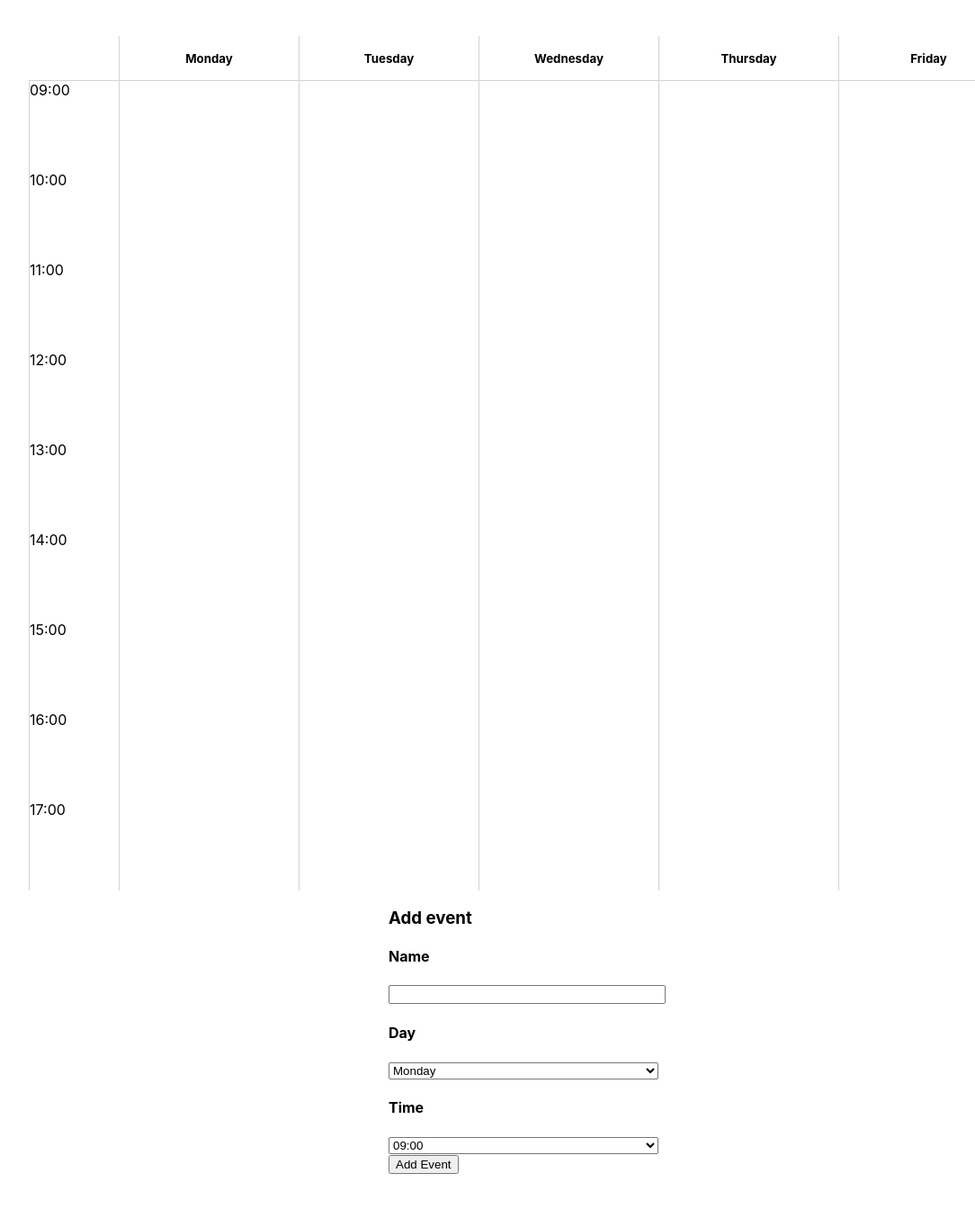
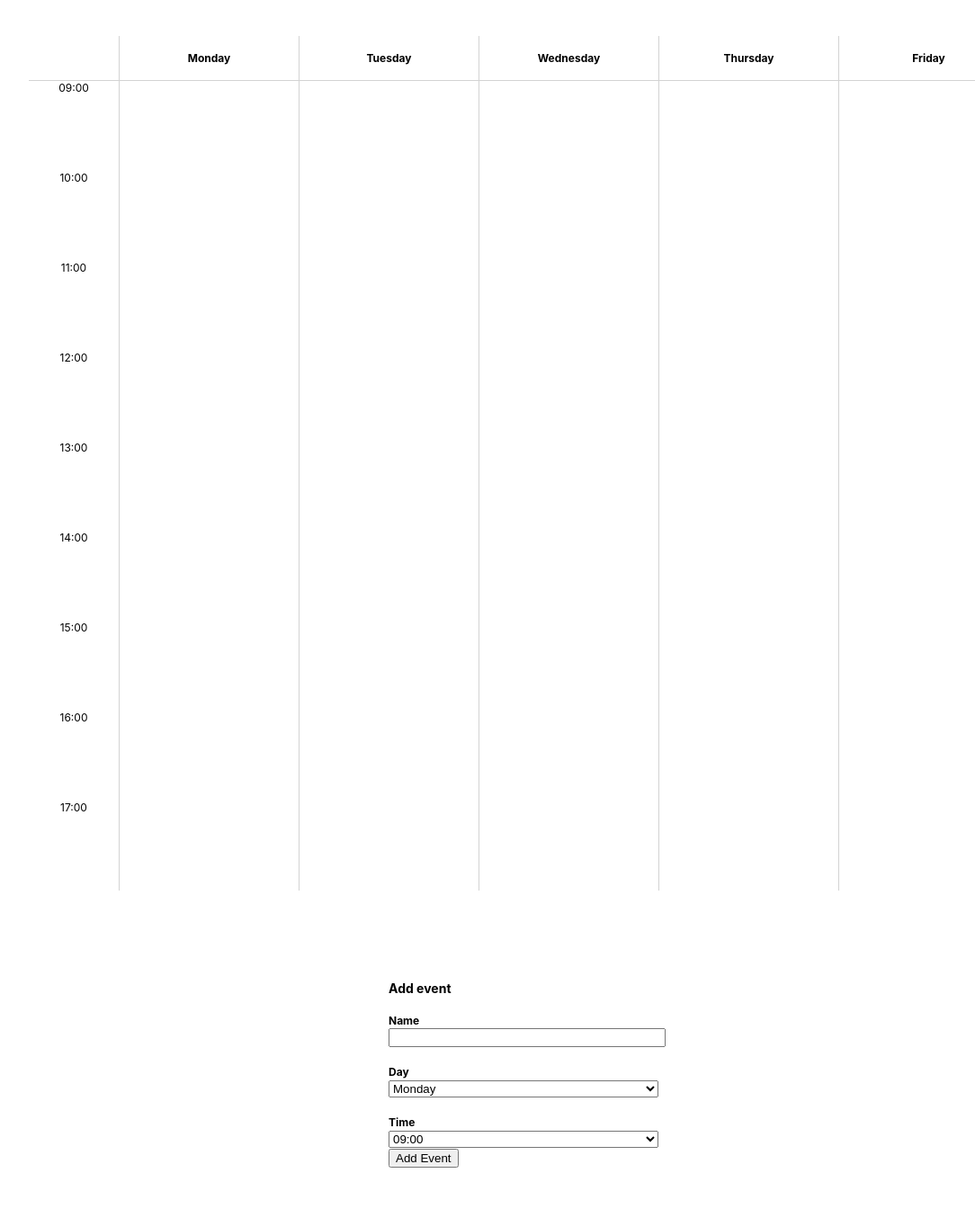
Before and after one commit to aks273/vitamin-calendar-view, a React (Create React App) app: page / in a window 1280 px wide. Shown: the whole page at 90% size, without its empty margins (58-1142 px from the left). Built offline with nearby package versions, Linux system fonts and the light colour scheme.

Commit message:
add class names for styling

```diff
--- a/src/App.css
+++ b/src/App.css
@@ -1,3 +1,9 @@
+.app-container {
+  display: flex;
+  flex-direction: column;
+  gap: 100px;
+}
+
 .week-calendar-container {
   display: flex;
   justify-content: center;
@@ -13,15 +19,59 @@
   height: 30px;
 }
 
-.entry, .day-label, .time-row {
+.entry, .day-label-container, .time-row {
   border-left: 1px solid lightgray;
 }
 
-.day-label, .placeholder-date {
+.entry {
+  display: flex;
+  flex-direction: row;
+  align-items: stretch;
+  justify-content: center;
+  gap: 5px;
+  padding: 2px
+}
+
+.event {
+  flex: 1;
+  min-width: 0;
+  background-color: lightblue;
+  border-radius: 5px;
+  padding: 5px;
+}
+
+.event .event-label {
+  overflow: hidden;
+  text-overflow: ellipsis;
+  font-size: 12px;
+}
+
+.day-label-container, .placeholder-date {
   border-bottom: 1px solid lightgray;
   display: flex;
   align-items: center;
   justify-content: center;
+}
+
+.day-label {
+  font-weight: bold;
+  font-size: 12px;
+}
+
+.time-label {
+  text-align: center;
+  font-size: 12px;
+}
+
+.event-adder-title {
+  font-weight: bold;
+  font-size: 14px;
+}
+
+.event-adder-label {
+  font-weight: bold;
+  font-size: 12px;
+  margin-top: 20px;
 }
 
 .event-adder-container {
--- a/src/js/App.js
+++ b/src/js/App.js
@@ -18,7 +18,7 @@ class App extends Component {
   }
 
   render() {
-    return <div>
+    return <div className='app-container'>
       <WeekCalendar events={this.state.events}/>
       <EventAdder onAddEvent={(event) => this.addEvent(event)}/>
     </div>
--- a/src/js/Calendar.js
+++ b/src/js/Calendar.js
@@ -1,10 +1,10 @@
-import { Component, Fragment } from "react"
-import { DAYS, TIMES_LIST } from "./structs"
+import { Component, Fragment } from 'react'
+import { DAYS, TIMES_LIST } from './structs'
 
 class CalendarEvent extends Component {
   render() {
-    return <div>
-      <h5>{this.props.name}</h5>
+    return <div className='event'>
+      <div className='event-label'>{this.props.name}</div>
     </div>
   }
 }
@@ -23,8 +23,8 @@ class CalendarEntry extends Component {
 
 export class WeekCalendar extends Component {
   createDayLabel(dayName) {
-    return <div key={`day-label ${dayName}`} className={`day-label ${dayName}`}>
-      <h5>{dayName}</h5>
+    return <div key={`day-label-container ${dayName}`} className={`day-label-container ${dayName}`}>
+      <div className='day-label'>{dayName}</div>
     </div>
   }
 
@@ -39,7 +39,7 @@ export class WeekCalendar extends Component {
 
   createTimeRow(time) {
     return <Fragment key={`row ${time}`}>
-      <div className='time-row' key={`time-label ${time}`}>{time}</div>
+      <div className='time-label' key={`time-label ${time}`}>{time}</div>
       {Object.values(DAYS).map(day => (
         this.createCalendarEntry(day, time)
       ))}
--- a/src/js/EventAdder.js
+++ b/src/js/EventAdder.js
@@ -1,5 +1,5 @@
-import { Component } from "react";
-import { TIMES_LIST, DAYS } from "./structs";
+import { Component } from 'react';
+import { TIMES_LIST, DAYS } from './structs';
 
 export class EventAdder extends Component {
     constructor(props) {
@@ -44,20 +44,20 @@ export class EventAdder extends Component {
       return(
         <div className='event-adder-container'>
           <div className='event-adder'>
-            <h3>Add event</h3>
+            <div className='event-adder-title'>Add event</div>
 
-            <h4>Name</h4>
-            <input value={this.state.name} onChange={e => this.onChangeEventName(e)}></input>
+            <div className='event-adder-label name'>Name</div>
+            <input className='event-adder-field name' value={this.state.name} onChange={e => this.onChangeEventName(e)}></input>
 
-            <h4>Day</h4>
-            <select defaultValue={this.state.day} onChange={e => this.onChangeEventDay(e)}>
+            <div className='event-adder-label day'>Day</div>
+            <select className='event-adder-field day' defaultValue={this.state.day} onChange={e => this.onChangeEventDay(e)}>
               {Object.values(DAYS).map(day => (
                 <option value={day} key={day}>{day}</option>
               ))}
             </select>
 
-            <h4>Time</h4>
-            <select defaultValue={this.state.time} onChange={e => this.onChangeEventTime(e)}>
+            <div className='event-adder-label time'>Time</div>
+            <select className='event-adder-field time' defaultValue={this.state.time} onChange={e => this.onChangeEventTime(e)}>
               {TIMES_LIST.map(time => (
                 <option value={time} key={time}>{time}</option>
               ))}
```
